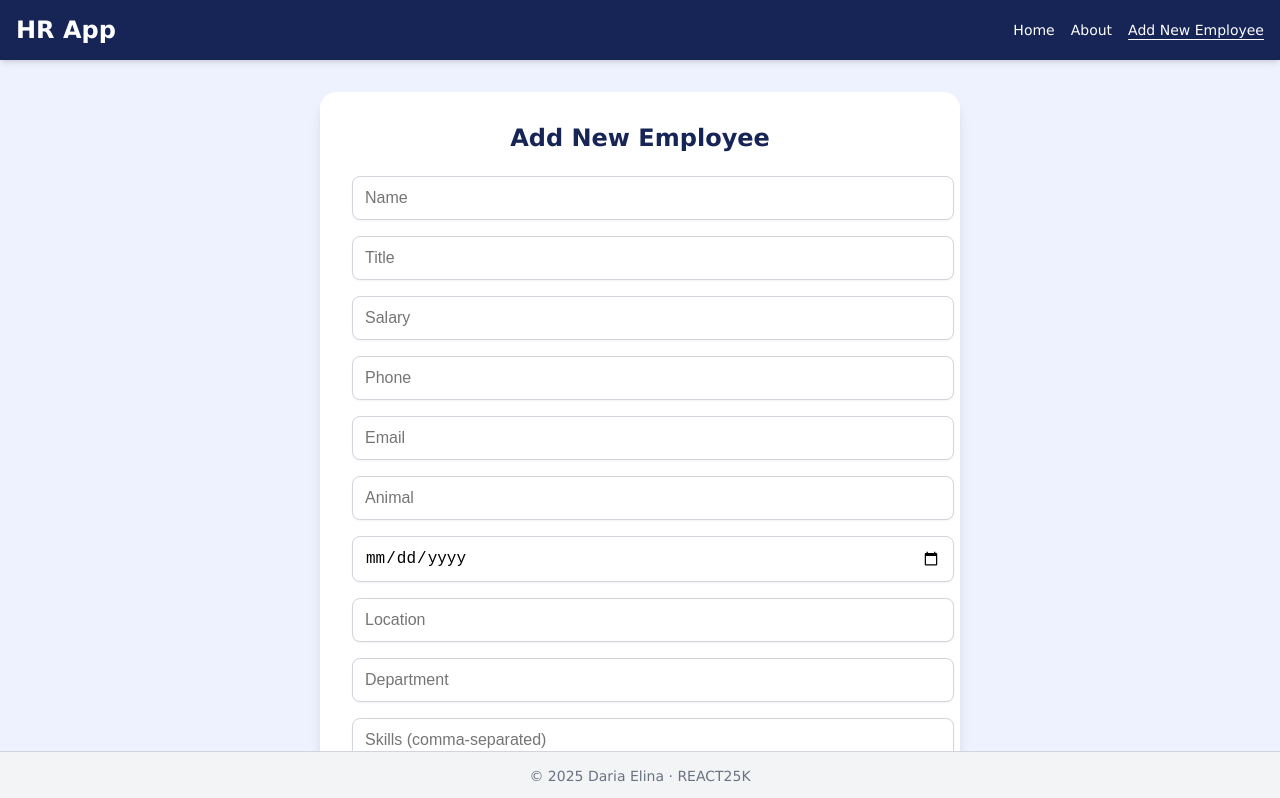
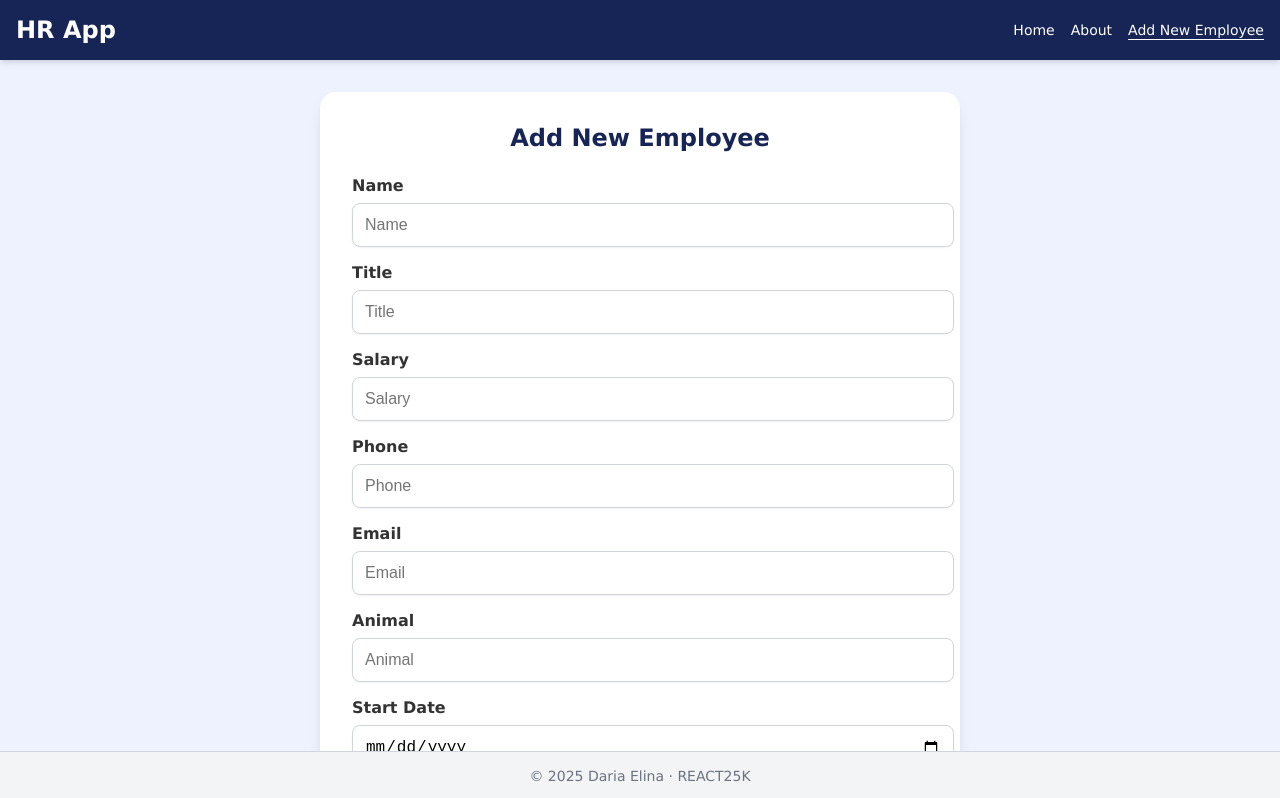
Before and after one commit to DarjaElina/hr_app, a React (Vite) app: page /add in a window 1280 px wide. Shown: the top 798 px of the page. Built offline with nearby package versions, Linux system fonts and the light colour scheme; no server answers.

Commit message:
add labels; close edit form after submitting

```diff
--- a/src/components/AddEmployeeForm/AddEmployeeForm.jsx
+++ b/src/components/AddEmployeeForm/AddEmployeeForm.jsx
@@ -2,6 +2,7 @@ import { useState } from "react";
 import useCreateEmployee from "../../hooks/useCreateEmployee";
 import styles from "./AddEmployeeForm.module.css";
 import toast from "react-hot-toast";
+import { useNavigate } from "react-router";
 
 const AddEmployeeForm = () => {
   const [formData, setFormData] = useState({
@@ -19,6 +20,7 @@ const AddEmployeeForm = () => {
 
   const [errors, setErrors] = useState({});
   const [createEmployee, { loading }] = useCreateEmployee();
+  const navigate = useNavigate();
 
   const validate = () => {
     const newErrors = {};
@@ -52,7 +54,6 @@ const AddEmployeeForm = () => {
 
     setErrors({});
 
-
     try {
       const newEmployee = {
         ...formData,
@@ -72,18 +73,25 @@ const AddEmployeeForm = () => {
         location: "",
         department: "",
         skills: "",
-      })
+      });
+      setTimeout(() => {
+        navigate('/');
+      }, 400);
     } catch (err) {
       toast.error("Failed to add employee.", err);
     }
   };
 
-  const renderInput = (name, type = "text", placeholder) => (
+  const renderInput = (name, type = "text", labelText) => (
     <div className={styles.formGroup}>
+      <label htmlFor={name} className={styles.label}>
+        {labelText}
+      </label>
       <input
+        id={name}
         type={type}
         name={name}
-        placeholder={placeholder}
+        placeholder={type !== "date" ? labelText : undefined}
         value={formData[name]}
         onChange={handleChange}
         className={`${styles.input} ${
@@ -110,7 +118,7 @@ const AddEmployeeForm = () => {
         {renderInput("startDate", "date", "Start Date")}
         {renderInput("location", "text", "Location")}
         {renderInput("department", "text", "Department")}
-        {renderInput("skills", "text", "Skills (comma-separated)")}
+        {renderInput("skills", "text", "Skills")}
 
         <button
           type="submit"
--- a/src/components/AddEmployeeForm/AddEmployeeForm.module.css
+++ b/src/components/AddEmployeeForm/AddEmployeeForm.module.css
@@ -1,3 +1,5 @@
+
+
 .container {
   max-width: 36rem;
   margin-left: auto;
@@ -79,6 +81,16 @@
   cursor: not-allowed;
 }
 
+
+.label {
+  display: block;
+  font-weight: bold;
+  margin-bottom: 0.5rem;
+  color: #333;
+}
+
+
+
 @media (max-width: 640px) {
   .container {
     padding: 1rem;
--- a/src/components/EmployeeCard/EmployeeCard.jsx
+++ b/src/components/EmployeeCard/EmployeeCard.jsx
@@ -66,7 +66,7 @@ const EmployeeCard = ({
         skills: parseSkills(skillsInput),
       });
       toast.success("Employee updated successfully");
-      //setIsEditing(false);
+      setIsEditing(false);
     } catch (e) {
       toast.error("Failed to update employee");
       console.error("Failed to update employee: ", e);
```
